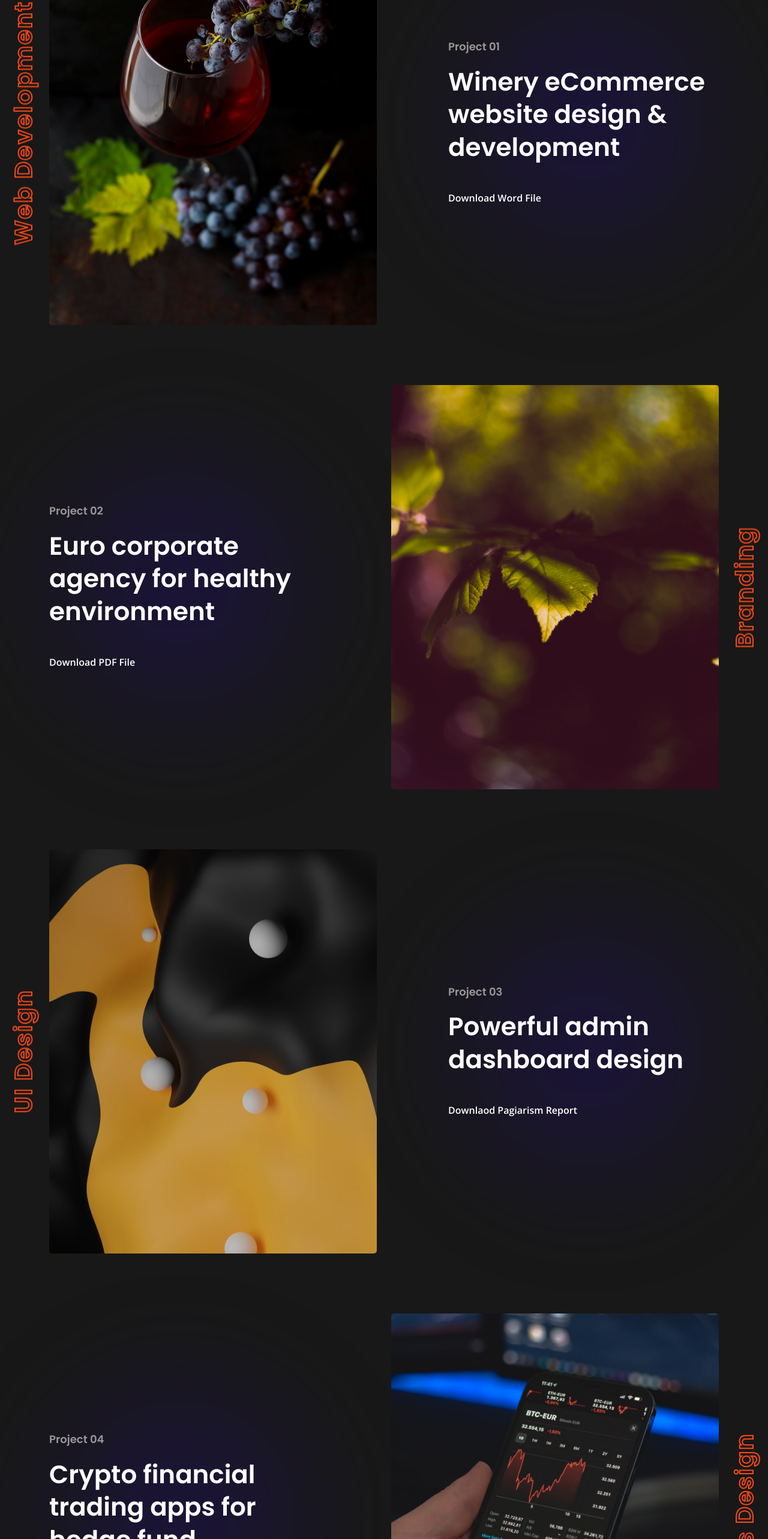
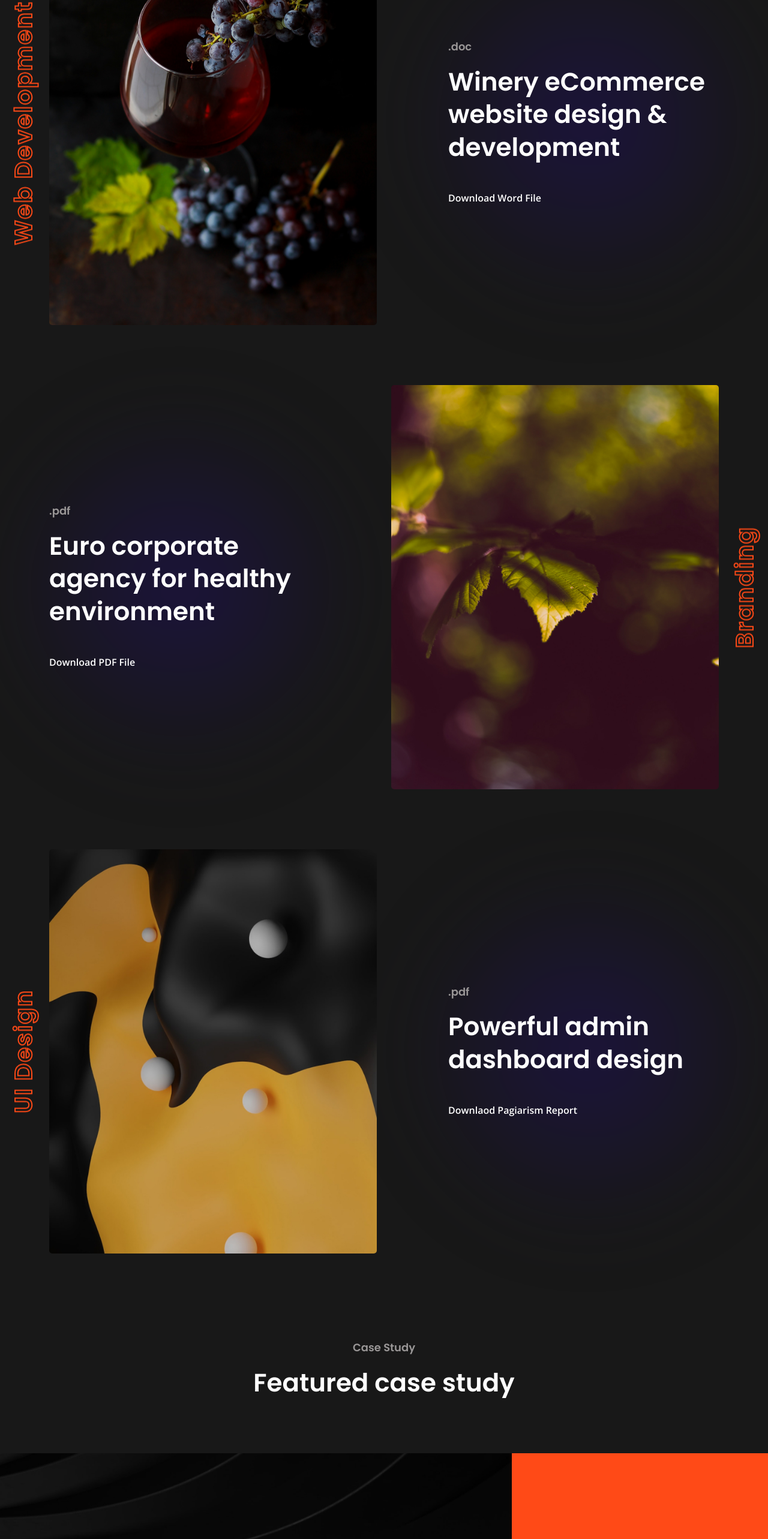
Before and after one commit to x-xaie/arino-react, a React (Create React App) app: page /creative-portfolio in a window 1280 px wide. Shown: the part 992-3558 px from the top of the page at 60% size. Built offline with nearby package versions, Linux system fonts and the light colour scheme; some icons are missing.

Commit message:
Update CreativePortfolioHome.jsx

```diff
--- a/src/components/Pages/CreativePortfolioHome.jsx
+++ b/src/components/Pages/CreativePortfolioHome.jsx
@@ -30,7 +30,7 @@ export default function CreativePortfolioHome() {
   const portfolioData = [
     {
       title: 'Winery eCommerce website design & development',
-      subtitle: 'Project 01',
+      subtitle: '.doc',
       btnText: 'Download Word File',
       btnLink: '/portfolio/portfolio-details',
       imageUrl: '/images/portfolio_35.jpeg',
@@ -38,7 +38,7 @@ export default function CreativePortfolioHome() {
     },
     {
       title: 'Euro corporate agency for healthy environment',
-      subtitle: 'Project 02',
+      subtitle: '.pdf',
       btnText: 'Download PDF File',
       btnLink: '/portfolio/portfolio-details',
       imageUrl: '/images/portfolio_36.jpeg',
@@ -46,19 +46,11 @@ export default function CreativePortfolioHome() {
     },
     {
       title: 'Powerful admin dashboard design',
-      subtitle: 'Project 03',
+      subtitle: '.pdf',
       btnText: 'Downlaod Pagiarism Report',
       btnLink: '/portfolio/portfolio-details',
       imageUrl: '/images/portfolio_37.jpeg',
       category: 'UI Design',
-    },
-    {
-      title: 'Crypto financial trading apps for hedge fund',
-      subtitle: 'Project 04',
-      btnText: 'See Details',
-      btnLink: '/portfolio/portfolio-details',
-      imageUrl: '/images/portfolio_38.jpeg',
-      category: 'Apps Design',
     },
   ];
   return (
```
